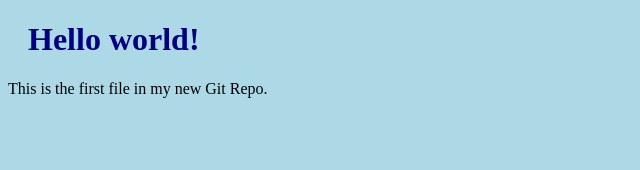
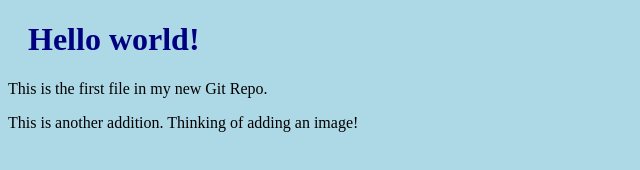
Before and after one commit to EpicChickenSlayer/HelloWorldRepo, a plain HTML site: page Index.html in a window 1280 px wide. Shown: the whole page, without its empty margins (0-640 px from the left). Drawn offline with Linux system fonts and the light colour scheme.

Commit message:
Just added a new line...

```diff
--- a/Index.html
+++ b/Index.html
@@ -8,6 +8,7 @@
 
 <h1>Hello world!</h1>
 <p>This is the first file in my new Git Repo.</p>
+<p>This is another addition. Thinking of adding an image!</p>
 
 </body>
 </html>
```
